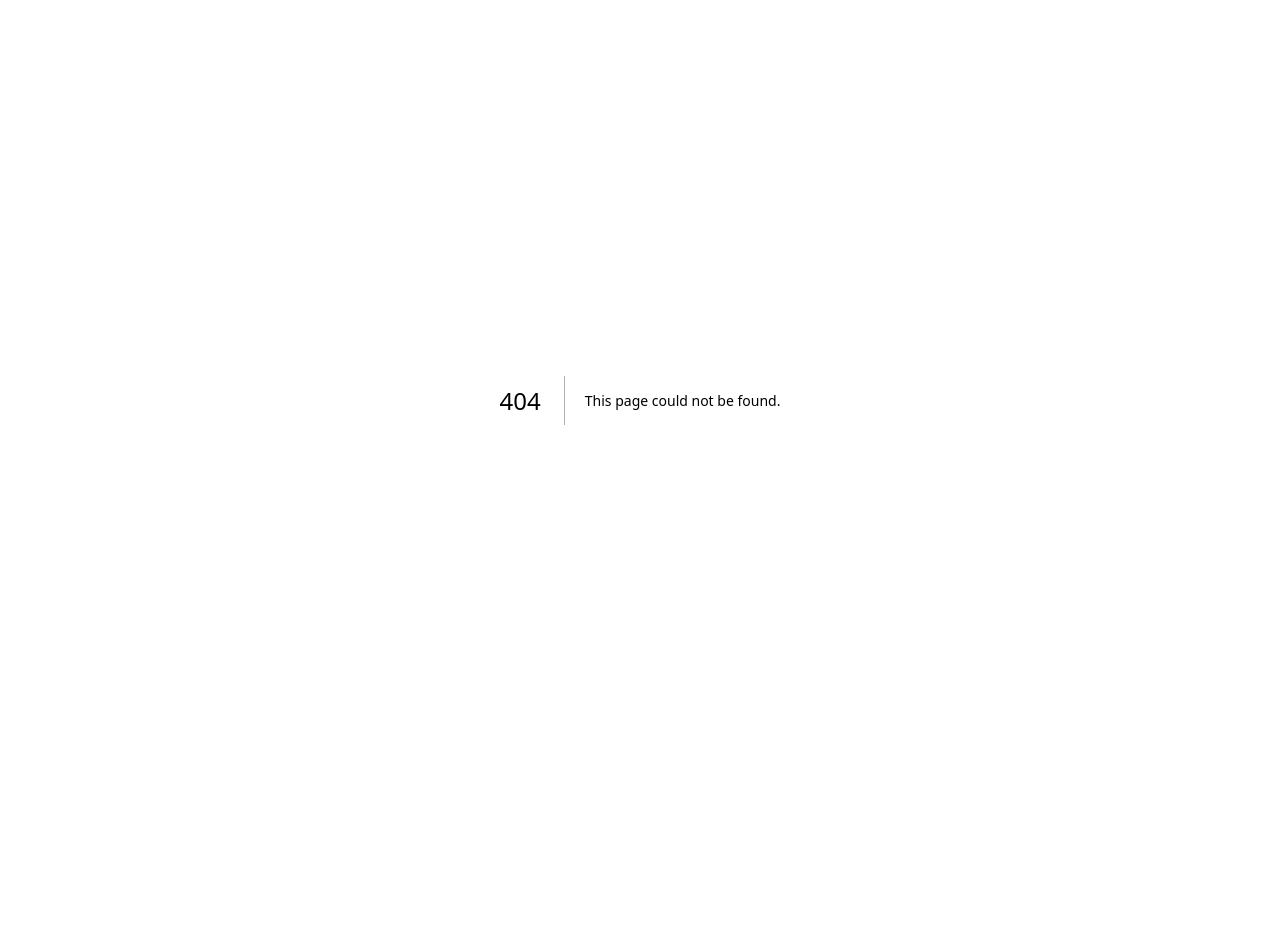
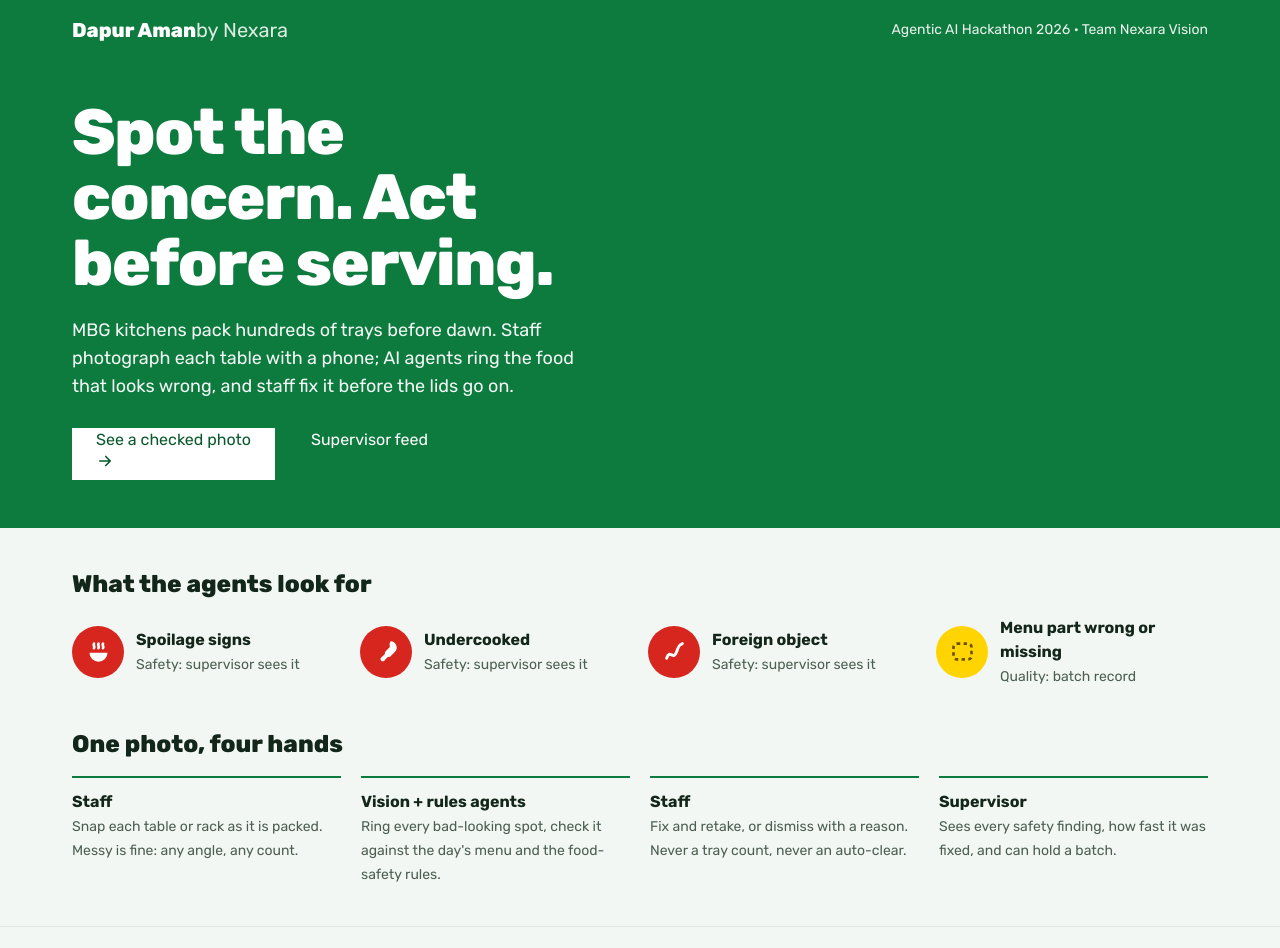
Before and after one commit to zayedrmdn/dapur-aman, a Next.js app in the folder frontend/: page /landing in a window 1280 px wide. Before the commit this address had no page. Shown: the top 948 px of the page. Before the commit the page ends 800 px from the top, so only its background shows below. Built offline with nearby package versions, Linux system fonts and the light colour scheme; what @mui/material-nextjs would draw is missing.

Commit message:
add landing page

```diff
--- /dev/null
+++ b/frontend/app/landing/page.tsx
@@ -0,0 +1,105 @@
+export default function Home() {
+  return (
+    <div>
+        <header className="bg-brand text-white">
+            <div className="mx-auto flex max-w-[1200px] items-center justify-between px-4 py-4 md:px-8">
+                <span className="text-xl font-extrabold">Dapur Aman
+                    <span className="font-normal opacity-85">by Nexara</span>
+                </span>
+                <span className="hidden text-sm opacity-90 sm:inline">Agentic AI Hackathon 2026 · Team Nexara Vision</span>
+            </div>
+            <section className="mx-auto grid max-w-[1200px] items-center gap-8 px-4 pt-6 pb-12 md:grid-cols-[1fr_1.05fr] md:px-8 md:pt-10">
+                <div>
+                    <h1 className="text-[42px] leading-[1.02] font-extrabold tracking-[-0.02em] text-balance md:text-[64px]">Spot the concern. Act before serving.</h1>
+                    <p className="mt-5 max-w-[52ch] text-lg opacity-95">MBG kitchens pack hundreds of trays before dawn. Staff photograph each table with a phone; AI agents ring the food that looks wrong, and staff fix it before the lids go on.</p>
+                    <div className="mt-7 flex flex-wrap gap-3">
+                        <a className="MuiButtonBase-root MuiButton-root MuiButton-contained MuiButton-sizeLarge MuiButton-colorPrimary MuiButton-disableElevation h-13 bg-white px-6 text-base text-brand-dark mui-1tmyjs1" href="staff-review.html">
+                            See a checked photo
+                            <span className="MuiButton-icon MuiButton-endIcon mui-z06ad1">
+                            <svg width="18" height="18" viewBox="0 0 24 24" fill="none" stroke="currentColor" stroke-width="2.2" stroke-linecap="round" stroke-linejoin="round" aria-hidden="true">
+                                <path d="M5 12h14M13 6l6 6-6 6"></path>
+                            </svg>
+                            </span>
+                        </a>
+                        <a className="MuiButtonBase-root MuiButton-root MuiButton-outlined MuiButton-sizeLarge MuiButton-colorPrimary MuiButton-disableElevation h-13 border-white px-6 text-base text-white mui-13nis48" href="supervisor.html">
+                            Supervisor feed
+                        </a>
+                    </div>
+                </div>
+            </section>
+        </header>
+        <section className="mx-auto max-w-[1200px] px-4 py-10 md:px-8">
+            <h2 className="text-2xl font-extrabold">What the agents look for</h2>
+            <ul className="mt-4 grid gap-4 sm:grid-cols-2 lg:grid-cols-4">
+                <li className="flex items-center gap-3">
+                    <span className="grid shrink-0 place-items-center rounded-full bg-safety text-white" style={{width:"52px", height:"52px"}}>
+                        <svg width="27" height="27" viewBox="0 0 24 24" aria-hidden="true" fill="none" stroke="currentColor" stroke-width="2.4" stroke-linecap="round">
+                            <path d="M4 13h16a8 8 0 0 1-16 0z" fill="currentColor" stroke="none"></path>
+                            <path d="M8 9c1-1.5-1-2.5 0-4M12 9c1-1.5-1-2.5 0-4M16 9c1-1.5-1-2.5 0-4"></path>
+                        </svg>
+                    </span>
+                    <span>
+                        <b className="block">Spoilage signs</b>
+                        <span className="text-sm text-ink2">Safety: supervisor sees it</span>
+                    </span>
+                </li>
+                <li className="flex items-center gap-3">
+                    <span className="grid shrink-0 place-items-center rounded-full bg-safety text-white" style={{width:"52px", height:"52px"}}>
+                        <svg width="27" height="27" viewBox="0 0 24 24" aria-hidden="true" fill="currentColor">
+                            <path d="M15.5 3a5.5 5.5 0 0 1 3.9 9.4l-4.2 4.2-2.1.3-2.6 2.6a2 2 0 1 1-2.6-2.6l2.6-2.6.3-2.1 4.2-4.2A5.5 5.5 0 0 1 15.5 3z"></path>
+                        </svg>
+                    </span>
+                    <span>
+                        <b className="block">Undercooked</b>
+                        <span className="text-sm text-ink2">Safety: supervisor sees it</span>
+                    </span>
+                </li>
+                <li className="flex items-center gap-3">
+                    <span className="grid shrink-0 place-items-center rounded-full bg-safety text-white" style={{width:"52px", height:"52px"}}>
+                        <svg width="27" height="27" viewBox="0 0 24 24" aria-hidden="true" fill="none" stroke="currentColor" stroke-width="2.6" stroke-linecap="round">
+                            <path d="M5 18c3-9 6 3 9-6s4-5 5-7"></path>
+                        </svg>
+                    </span>
+                    <span>
+                        <b className="block">Foreign object</b>
+                        <span className="text-sm text-ink2">Safety: supervisor sees it</span>
+                    </span>
+                </li>
+                <li className="flex items-center gap-3">
+                    <span className="grid shrink-0 place-items-center rounded-full bg-quality text-quality-ink" style={{width:"52px", height:"52px"}}>
+                        <svg width="27" height="27" viewBox="0 0 24 24" aria-hidden="true" fill="none" stroke="currentColor" stroke-width="2.4" stroke-dasharray="3 3">
+                            <rect x="4" y="5" width="16" height="14" rx="3"></rect>
+                        </svg>
+                    </span>
+                    <span>
+                        <b className="block">Menu part wrong or missing</b>
+                        <span className="text-sm text-ink2">Quality: batch record</span>
+                    </span>
+                </li>
+            </ul>
+            <h2 className="mt-10 text-2xl font-extrabold">One photo, four hands</h2>
+            <ol className="mt-4 grid gap-5 md:grid-cols-4">
+                <li className="border-t-2 border-brand pt-3">
+                    <b className="block">Staff</b>
+                    <span className="text-sm text-ink2">Snap each table or rack as it is packed. Messy is fine: any angle, any count.</span>
+                </li>
+                <li className="border-t-2 border-brand pt-3">
+                    <b className="block">Vision + rules agents</b>
+                    <span className="text-sm text-ink2">Ring every bad-looking spot, check it against the day's menu and the food-safety rules.</span>
+                </li>
+                <li className="border-t-2 border-brand pt-3">
+                    <b className="block">Staff</b>
+                    <span className="text-sm text-ink2">Fix and retake, or dismiss with a reason. Never a tray count, never an auto-clear.</span>
+                </li>
+                <li className="border-t-2 border-brand pt-3">
+                    <b className="block">Supervisor</b>
+                    <span className="text-sm text-ink2">Sees every safety finding, how fast it was fixed, and can hold a batch.</span>
+                </li>
+            </ol>
+        </section>
+        <footer className="border-t border-rule bg-ground">
+            <p className="mx-auto max-w-[1200px] px-4 py-5 text-sm text-ink2 md:px-8">Prototype. Tray photo: “Menu makanan basah dan kering MBG I”, Meniirtjakarintan, Wikimedia Commons, CC BY-SA 4.0, cropped; every finding on it is synthetic. Photos alone cannot prove food is safe.</p>
+        </footer>
+    </div>
+  );
+}
```
